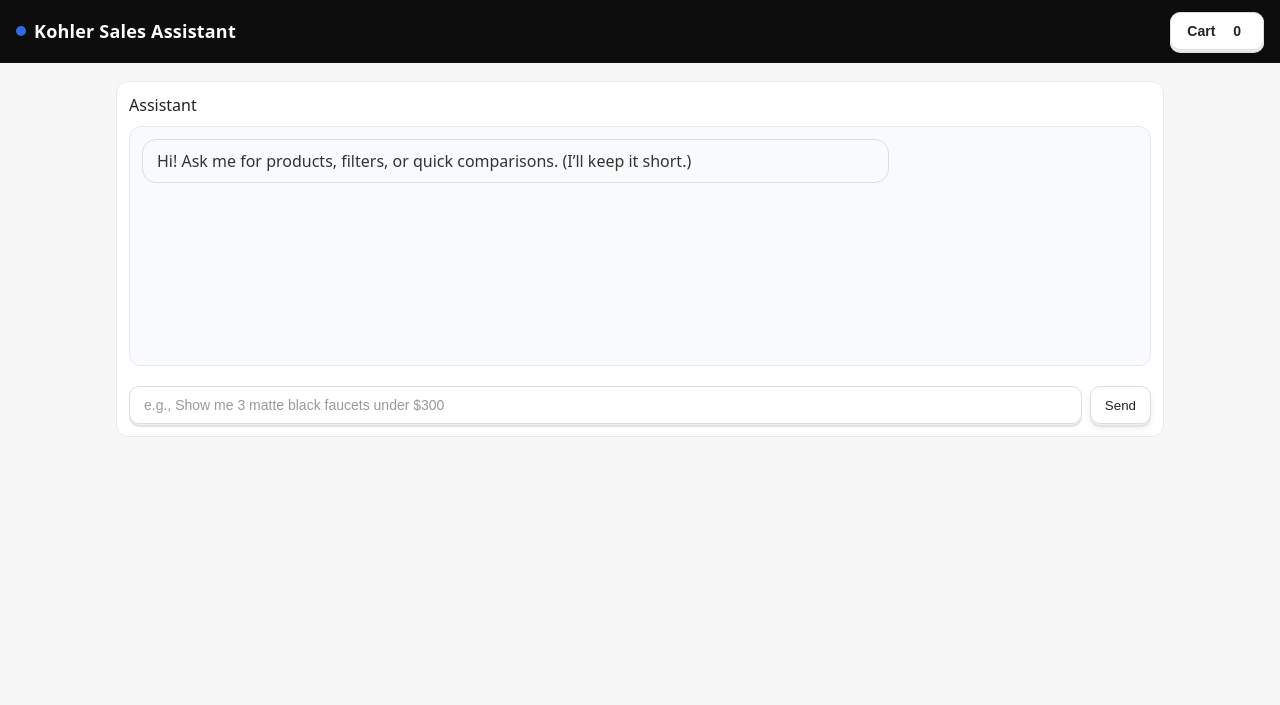
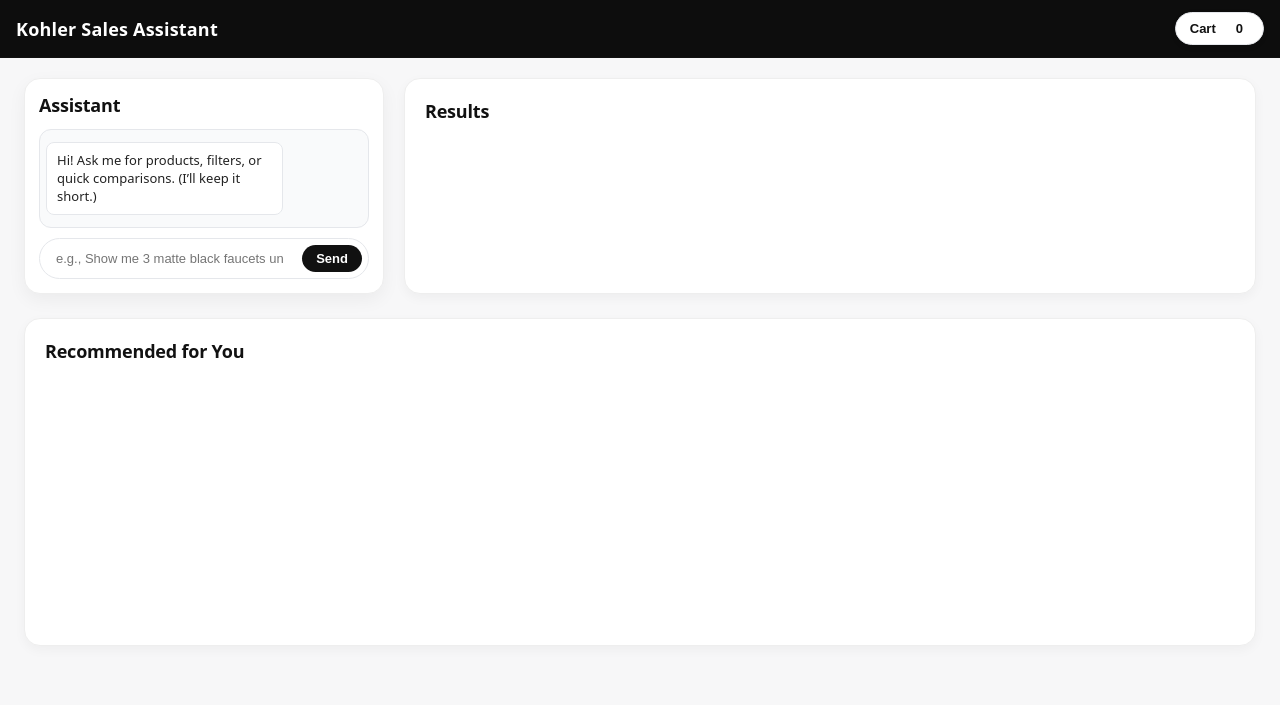
Before and after one commit to shravn1s/recommendation-system-with-NLU, a Flask app: page / in a window 1280 px wide. Shown: the top 705 px of the page. Run offline with Flask 3, Linux system fonts and the light colour scheme; data that the repository does not hold is empty; parts of the project's set-up code (start-up, migrations or seed data) failed here and were passed over.

Commit message:
UI improvements: chat styling, input redesign, product cards, layout fixes

```diff
--- a/static/css/style.css
+++ b/static/css/style.css
@@ -18,31 +18,51 @@
   font-family: 'Inter', sans-serif;
   background: var(--bg);
   color: var(--text);
+
+  padding-bottom: 40px;   /* ✅ ADD THIS */
 }
 
 /* ---------- Layout ---------- */
 .container {
-  max-width: 1180px;
+  width: 100%;
+  max-width: 1400px;
   margin: 20px auto;
-  padding: 0 20px;
+  padding: 0 24px;
+
+  display: flex;
+  flex-direction: column;
+
+  gap: 24px;   /* 🔥 ADD THIS */
 }
 
 .panel {
-  background: #fff;
-  border-radius: var(--radius);
-  padding: 16px;
-  margin-bottom: 18px;
-  border: 1px solid var(--border);
+  background: #ffffff;                  /* 🔥 solid white like modal */
+  border-radius: 16px;                  /* 🔥 slightly tighter */
+  padding: 14px;
+
+  border: 1px solid #eee;               /* 🔥 softer border */
+  box-shadow: 0 6px 18px rgba(0,0,0,0.05);  /* 🔥 lighter shadow */
+
+  min-height: 0;
+}
+
+.panel-title {
+  font-size: 18px;
+  font-weight: 700;
+  margin-bottom: 12px;
+
+  color: #111;
+  letter-spacing: -0.2px;   /* subtle premium feel */
 }
 
 /* ---------- Chat ---------- */
 #chat-window {
-  height: 240px;
-  overflow: auto;
+  flex: 1;              /* ✅ IMPORTANT */
+  overflow-y: auto;
   background: #f9fafb;
   border: 1px solid #e5e7eb;
   border-radius: 12px;
-  padding: 12px;
+  padding: 6px;
 
   display: flex;
   flex-direction: column;
@@ -50,99 +70,132 @@
 }
 
 .msg {
-  background: transparent;
-  border: 1px solid #ddd;
-  border-radius: 14px;
-  padding: 10px 14px;
-  color: #333;
+  margin: 6px 0;
+  padding: 8px 10px;
+
+  border-radius: 8px;
+  border: 1px solid #e5e7eb;
+
   max-width: 75%;
+
+  font-size: 13px;
+  line-height: 1.4;
+
+  background: #fff;
 }
 
 /* USER (right side) */
 .msg.user {
-  align-self: flex-end;
+  margin-left: auto;
+  background: #f3f4f6;
 }
 
 /* BOT (left side) */
 .msg.bot {
   align-self: flex-start;
+  background: #ffffff;
 }
 
-.input-row {
+.msg.sys {
+  background: #ffffff;
+}
+
+.chat-input {
   display: flex;
   gap: 8px;
   margin-top: 10px;
+
+  background: #fff;
+  border: 1px solid #e5e7eb;
+  border-radius: 999px;
+
+  padding: 6px;
 }
 
+.chat-input input {
+  flex: 1;
+  border: none;
+  outline: none;
 
-.input-row button {
-  background: #fff;
-  color: #222;
-  border: 1px solid #ddd;
-  border-radius: 10px;
-  padding: 10px 14px;
+  font-size: 13px;
+  padding: 6px 10px;
+
+  background: transparent;
+}
+
+#send {
+  background: #111;
+  color: #fff;
+
+  border: none;
+  border-radius: 999px;
+
+  padding: 6px 14px;
+  font-size: 13px;
+  font-weight: 600;
+
   cursor: pointer;
-
-  box-shadow:
-    inset 0 1px 0 #fff,
-    0 1px 0 #eee,
-    0 2px 0 #e6e6e6,
-    0 3px 0 #e0e0e0,
-    0 4px 6px rgba(0,0,0,0.08);
-
   transition: all 0.2s ease;
 }
 
-.input-row button:hover {
-  transform: translateY(2px);
+#send:hover {
+  background: #333;
+}
 
-  box-shadow:
-    inset 0 1px 0 #fff,
-    0 1px 0 #eee,
-    0 1px 0 #e6e6e6,
-    0 2px 0 #e0e0e0,
-    0 2px 4px rgba(0,0,0,0.08);
-}
 /* ---------- PRODUCT GRID ---------- */
 #products {
+  max-height: 500px;   /* you can adjust */
+  overflow-y: auto;
+  margin-top: 10px;
+
   display: grid;
-  grid-template-columns: repeat(auto-fit, minmax(320px, 1fr));
+  grid-template-columns: repeat(auto-fill, minmax(220px, 1fr));
   gap: 18px;
-  margin-top: 12px;
 }
 
 /* ---------- PRODUCT CARD (FINAL) ---------- */
 .item {
-  display: grid;
-  grid-template-columns: 120px 1fr 160px;
-  gap: 16px;
-  align-items: center;
-  padding: 14px;
-  border-radius: 12px;
-  background: #fff;
-  border: 1px solid var(--border);
-  transition: 0.2s ease;
+  display: flex;
+  flex-direction: column;
+  justify-content: space-between;
+
+  padding: 16px;
+  border-radius: 16px;
+
+  background: #ffffff;
+  border: 1px solid #eee;
+
+  box-shadow: 0 6px 18px rgba(0,0,0,0.05);
+  transition: all 0.25s ease;
 }
 
 .item:hover {
   transform: translateY(-4px);
-  box-shadow: 0 10px 30px rgba(0,0,0,0.08);
+  box-shadow: 0 12px 28px rgba(0,0,0,0.08);
 }
 
 /* IMAGE */
 .item img {
   width: 100%;
-  height: 90px;
+  aspect-ratio: 1 / 1;
   object-fit: contain;
-  border-radius: 8px;
-  background: #f9f9f9;
-  padding: 6px;
+  border-radius: 12px;
+
+  background: #f4f5f7;
+  padding: 12px;
 }
 
 /* INFO */
 .item .title {
   font-weight: 600;
   font-size: 14px;
+  margin-top: 8px;
+}
+
+.item .price {
+  font-weight: 700;
+  margin-top: 6px;
+  color: #0b63a6;
 }
 
 .item .meta {
@@ -151,37 +204,35 @@
   margin-top: 4px;
 }
 
-.item .price {
-  font-weight: 700;
-  margin-top: 6px;
-  color: var(--brand);
-}
-
 /* ACTIONS */
 .item .actions {
   display: flex;
   flex-wrap: wrap;
   gap: 6px;
-  justify-content: flex-end;
+  margin-top: 10px;
+}
+
+#results-section {
+  display: flex;
+  flex-direction: column;
 }
 
 .item .actions button {
-  background: #f3f4f6;   /* same as Details */
+  background: #f3f4f6;
   color: #111;
   border: 1px solid #e5e7eb;
 
-  padding: 7px 12px;
+  padding: 6px 10px;
   font-size: 12px;
-  border-radius: 10px;
+  border-radius: 999px;
 
   cursor: pointer;
-
-  transition: transform 0.15s ease, box-shadow 0.15s ease;
+  transition: all 0.2s ease;
 }
 
 .item .actions button:hover {
-  transform: translateY(-3px);
-  box-shadow: 0 6px 14px rgba(0, 0, 0, 0.12);
+  transform: translateY(-2px);
+  box-shadow: 0 6px 14px rgba(0,0,0,0.1);
 }
 
 .item .actions button:active {
@@ -543,3 +619,33 @@
     0 2px 0 #e0e0e0,
     0 2px 4px rgba(0,0,0,0.08);
 }
+
+/* ===== MAIN LAYOUT FIX ===== */
+.main-layout {
+  display: grid;
+  grid-template-columns: 360px 1fr;
+  gap: 20px;
+
+  align-items: stretch;   /* 🔥 KEY FIX */
+}
+
+.chat {
+  display: flex;
+  flex-direction: column;
+  height: 100%;
+}
+
+#recommend-section {
+  padding-top: 10px;
+}
+
+.assistant,
+#results-section,
+#recommend-section {
+  background: #fff;
+  border-radius: 16px;
+  padding: 20px;
+
+  border: 1px solid #eee;
+  box-shadow: 0 4px 12px rgba(0,0,0,0.04);
+}
--- a/templates/index.html
+++ b/templates/index.html
@@ -11,105 +11,46 @@
   <link href="{{ url_for('static', filename='css/style.css') }}" rel="stylesheet"/>
   <style>
    :root { --gap: 14px; --radius: 12px; --card-bg:#fff; --muted:#666; }
-    body { margin:0; color:#222; font-family: system-ui,-apple-system,Segoe UI,Roboto,Arial,sans-serif; background:#f7f7f8; }
+    body {
+      margin:0;
+      color:#222;
+      font-family: system-ui,-apple-system,Segoe UI,Roboto,Arial,sans-serif;
+      background:#f7f7f8;
+    }
     header { position: sticky; top:0; z-index:10; display:flex; justify-content:space-between; align-items:center; padding:12px 16px; background:#0d0d0d; color:#fff; border-bottom:1px solid #111; }
     header h1 { margin:0; font-size:18px; letter-spacing:.2px; }
     .brand { display:flex; align-items:center; gap:8px; }
     .brand .dot { width:10px; height:10px; background:#2d6cdf; border-radius:50%; }
 
-    .container { max-width: 1080px; margin: 18px auto; padding: 0 16px; display: grid; gap: var(--gap); }
-    .panel { background: var(--card-bg); border: 1px solid #e9e9ec; border-radius: var(--radius); padding: 12px; }
-
-    /* Chat + Results stacked vertically */
-    .chat { display:grid; gap:10px; }
-    #chat-window {
-      height: 240px;
-      overflow: auto;
-      background: #f9fafb;
-      border: 1px solid #e5e7eb;
-      border-radius: 12px;
-      padding: 12px;
-
-      display: flex;
-      flex-direction: column;
-      gap: 10px;
-    }
-    .input-row { display:flex; gap:8px; }
-    .input-row input {
-      flex: 1;
-      padding: 10px 14px;
-      border: 1px solid #ddd;
-      border-radius: 10px;
-      background: #fff;
-      color: #222;
-      font-size: 14px;
-
-      /* soft squishy look */
-      box-shadow:
-        inset 0 1px 0 #fff,
-        0 1px 0 #eee,
-        0 2px 0 #e6e6e6,
-        0 3px 0 #e0e0e0;
-
-      transition: all 0.2s ease;
-    }
-    .input-row input:focus {
-      outline: none;
-      border-color: #aaa;
-
-      box-shadow:
-        inset 0 1px 0 #fff,
-        0 1px 0 #eee,
-        0 2px 0 #e6e6e6,
-        0 0 0 2px rgba(0,0,0,0.05);
-    }
-
-    .input-row input::placeholder {
-      color: #999;
-    }
-
-    /* Results as scrollable list */
-    #products { display:grid; gap:10px; max-height: 460px; overflow:auto; }
-    .item { display:grid; grid-template-columns: 120px 1fr auto; gap: 12px; align-items:center; border:1px solid #eee; background:#fff; border-radius: 10px; padding: 10px; }
-    .item img { width:120px; height:90px; object-fit:cover; border-radius:8px; border:1px solid #ddd; }
-    .item .title { font-weight:600; }
-    .item .meta { color: var(--muted); font-size: 13px; margin-top:2px; }
-    .item .price { font-weight:700; margin-top: 6px; }
-    .item .actions button { margin-right: 6px; }
-
     /* Cart dropdown */
     .cart-wrap { position:relative; }
     #cart-btn {
       background: #fff;
-      color: #222;
-      border: 1px solid #ddd;
-      padding: 10px 16px;
-      border-radius: 10px;
+      color: #111;
+
+      border: 1px solid #e5e7eb;
+      border-radius: 999px;
+
+      padding: 6px 14px;   /* 🔥 smaller */
+      font-size: 13px;
+      font-weight: 600;
+
+      display: flex;
+      align-items: center;
+      gap: 6px;
+
       cursor: pointer;
-      font-weight: 600;
-      font-size: 14px;
+      transition: all 0.2s ease;
 
-      /* ✨ squishy effect */
-      box-shadow:
-        inset 0 1px 0 #fff,
-        0 1px 0 #eee,
-        0 2px 0 #e6e6e6,
-        0 3px 0 #e0e0e0,
-        0 4px 6px rgba(0,0,0,0.08);
-
-      transition: all 0.2s ease;
+      /* ❌ REMOVE squishy shadows */
+      box-shadow: 0 2px 6px rgba(0,0,0,0.06);
     }
 
     #cart-btn:hover {
-      transform: translateY(2px);
+      transform: none;   /* ❌ remove push-down */
+      background: #f3f4f6;
+    }
 
-      box-shadow:
-        inset 0 1px 0 #fff,
-        0 1px 0 #eee,
-        0 1px 0 #e6e6e6,
-        0 2px 0 #e0e0e0,
-        0 2px 4px rgba(0,0,0,0.08);
-    }
     #cart-count { margin-left:8px; font-weight:700; background:rgba(255,255,255,0.3); padding:2px 6px; border-radius:4px; }
     #cart-panel { position:absolute; right:0; top:50px; width: 480px; background:#fff; border:1px solid #ddd; border-radius:12px; box-shadow:0 8px 32px rgba(0,0,0,0.15); display:none; padding:16px; max-height:80vh; overflow-y:auto; z-index:1000; }
     #cart-panel h3 { margin:0 0 16px 0; font-size:18px; color:#222; border-bottom:2px solid #2d6cdf; padding-bottom:12px; }
@@ -204,8 +145,26 @@
     .muted { color:#777; font-style:italic; }
 
     /* Recently Viewed and Recommendations */
-    #recent-section, #recommend-section { display: none; }
-    .recent-grid, .recommend-grid { display:grid; grid-template-columns: repeat(auto-fill, minmax(320px, 1fr)); gap:18px; max-height: 380px; overflow:auto; padding:8px 0; }
+    .recent-grid {
+      display: grid;
+      grid-template-columns: repeat(auto-fill, minmax(320px, 1fr));
+      gap: 18px;
+
+      max-height: 380px;
+      overflow: auto;
+      padding: 8px 0;
+    }
+
+    .recommend-grid {
+      display: grid;
+      grid-template-columns: repeat(auto-fill, minmax(320px, 1fr));
+      gap: 18px;
+
+      max-height: 420px;
+      min-height: 250px;
+      overflow-y: auto;
+      padding: 8px 0;
+    }
 
     /* ====== NEW: Compare Drawer & Modal ====== */
     .compare-drawer {
@@ -225,18 +184,12 @@
       margin-left:auto; background:#2d6cdf; color:#fff; border:0; padding:8px 12px; border-radius:8px; cursor:pointer;
     }
     #btn-compare-clear { background:#f3f4f6; border:1px solid #e5e7eb; padding:8px 12px; border-radius:8px; cursor:pointer; }
-    #compare-modal header { display:flex; justify-content:space-between; align-items:center; }
-    #compare-modal header h3 {
-    font-size: 18px;
-    font-weight: 600;
-  }
+
   </style>
  </head>
  <body>
   <header>
    <div class="brand">
-    <span class="dot">
-    </span>
     <h1>
      Kohler Sales Assistant
     </h1>
@@ -303,32 +256,36 @@
   <div class="container">
 
    <!-- Chat -->
+   <div class="main-layout">
+
+  <!-- LEFT (Assistant) -->
   <section class="panel chat">
     <div class="panel-title">
       Assistant
     </div>
+
     <div id="chat-window">
       <div class="msg sys">
-      Hi! Ask me for products, filters, or quick comparisons. (I&rsquo;ll keep it short.)
+        Hi! Ask me for products, filters, or quick comparisons. (I’ll keep it short.)
       </div>
     </div>
-    <div class="input-row">
+
+    <div class="chat-input">
       <input id="msg" placeholder="e.g., Show me 3 matte black faucets under $300" type="text"/>
-     <button id="send" type="button">
-      Send
-     </button>
+      <button id="send" type="button">Send</button>
     </div>
   </section>
-   <!-- Results (responsive card grid) -->
-   <section class="panel" id="results-section" style="display: none;">
+
+  <!-- RIGHT (Results) -->
+  <section class="panel" id="results-section">
     <div style="display:flex;justify-content:space-between;align-items:center;">
-     <div class="panel-title">
-      Results
+      <div class="panel-title">Results</div>
     </div>
+
+    <div id="products"></div>
+  </section>
+
 </div>
-    <div id="products">
-    </div>
-   </section>
    <!-- Recently Viewed -->
    <section class="panel" id="recent-section" style="display: none;">
     <div class="panel-title">
@@ -338,7 +295,7 @@
     </div>
    </section>
    <!-- Recommendations -->
-   <section class="panel" id="recommend-section" style="display: none;">
+   <section class="panel" id="recommend-section">
     <div class="panel-title">
      Recommended for You
     </div>
@@ -365,10 +322,10 @@
   <div id="compare-backdrop">
   <div id="compare-modal">
 
-    <header>
+    <div class="modal-header">
       <h3>Compare Products</h3>
       <button id="btn-compare-close">✖</button>
-    </header>
+    </div>
 
     <table class="compare-grid" id="compare-table"></table>
 
@@ -501,12 +458,27 @@
         const data = await res.json();
 
         if (data.items && data.items.length > 0) {
-          document.getElementById("recommend-section").style.display = "block";
-
           renderProducts(data.items, "recommend-products");
         }
       } catch (e) {
         console.error("Recommendation error", e);
+      }
+    }
+
+    async function loadInitialProducts() {
+      try {
+        const res = await fetch("/recommend_get");   // 👈 reuse existing API
+        const data = await res.json();
+
+        if (data.items && data.items.length > 0) {
+          currentProducts = data.items;
+
+          document.getElementById("results-section").style.display = "block";
+
+          renderProducts(currentProducts);
+        }
+      } catch (e) {
+        console.error("Initial load error", e);
       }
     }
 
@@ -979,6 +951,10 @@
       });
     };
 
+  window.onload = () => {
+    loadInitialProducts();
+  };
+
   </script>
   <!-- DETAILS MODAL -->
   <div id="details-modal" class="modal">
```
Also changed, not shown: other parts of static/css/style.css (+43 -18 lines). Lines whose indentation alone changed are shown as unchanged.
